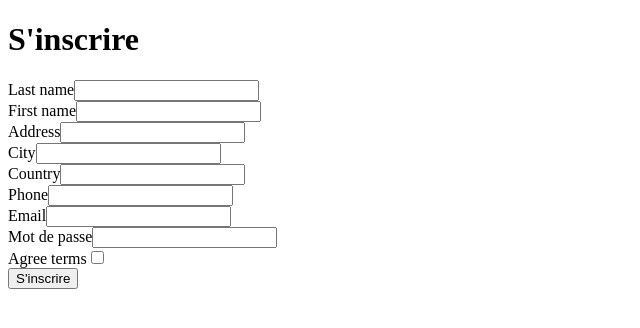
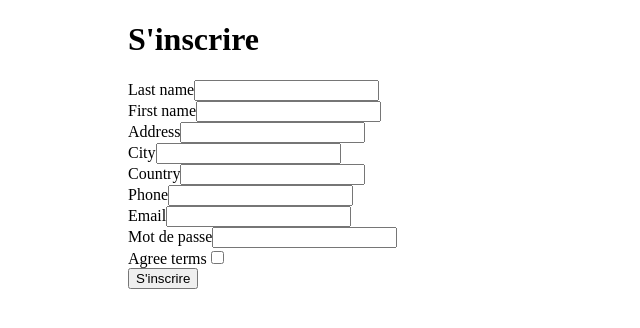
Before and after one commit to TSAELENS/MyDigitalProject, a PHP site: template templates/registration/register.html.twig in a window 1280 px wide. Shown: the top 328 px of the page, without its empty margins (0-640 px from the left). Run offline with PHP 8.4, Linux system fonts and the light colour scheme; the template is opened without the code that fills it, so the values that code supplies are empty; form fields are guessed from the names that the template uses; style sheets or scripts are compiled from the project's sources; some libraries are stand-ins or nearby versions.

Commit message:
PE à l'aide (css)

```diff
--- /dev/null
+++ b/assets/css/style.css
@@ -0,0 +1,4 @@
+body{
+    margin: 0 auto;
+    width: 80%;
+}
--- a/templates/base.html.twig
+++ b/templates/base.html.twig
@@ -12,6 +12,7 @@
         {% block javascripts %}
             {{ encore_entry_script_tags('app') }}
         {% endblock %}
+        <link rel="stylesheet" href="{{ asset('css/style.css') }}">
     </head>
     <body>
         {% block body %}
```
